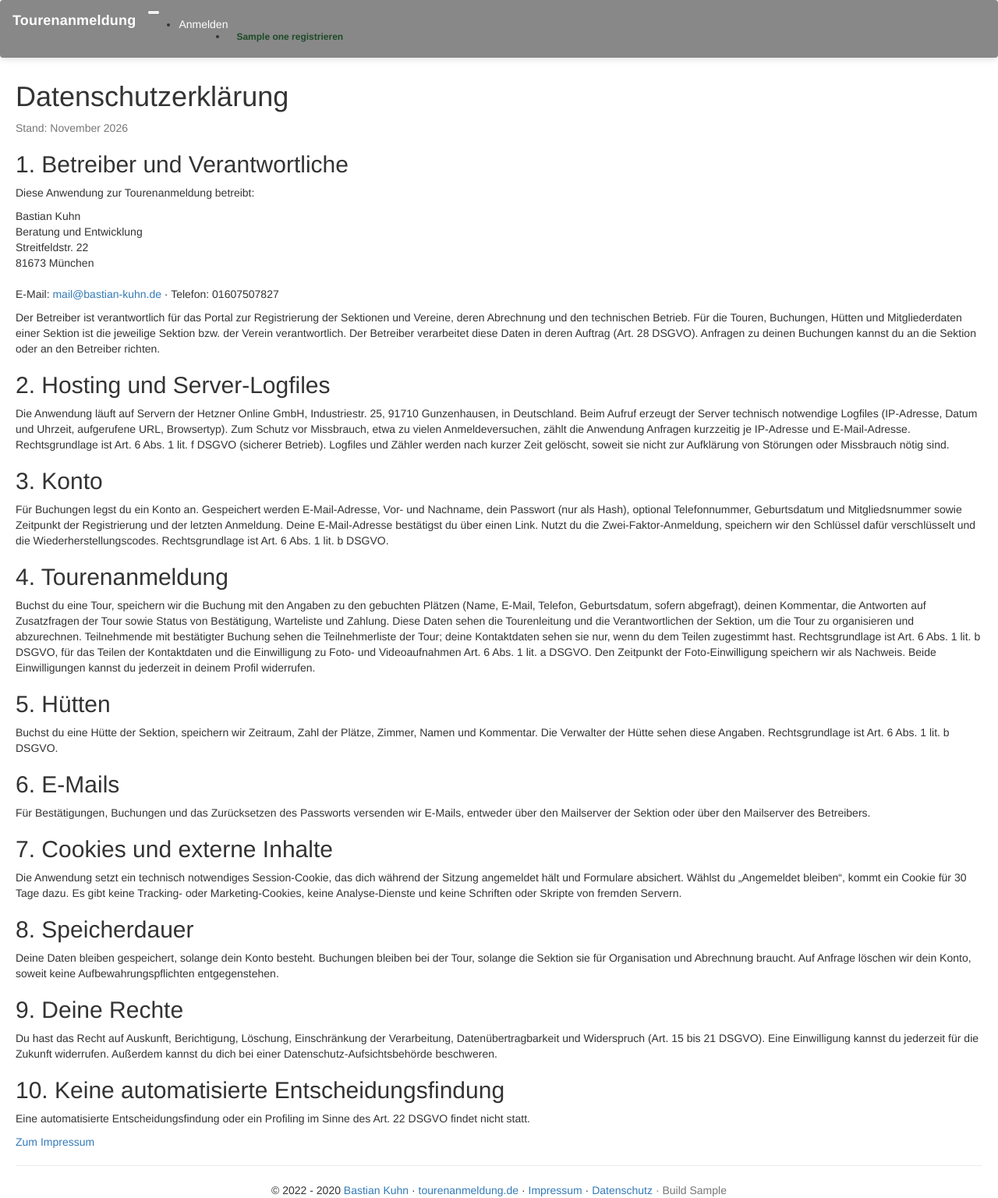
After one commit to Bastian-Kuhn/eventmanager, a Python web app: template application/templates/legal_datenschutz.html in a window 1280 px wide. The commit adds this page. Shown: the whole page at 78% size. Run offline with Jinja, Linux system fonts and the light colour scheme; the template is opened without the code that fills it: most values are stand-ins (such as "Sample title", 1, 10 or a date in 2020); some libraries are stand-ins or nearby versions.

Commit message:
Impressum und Datenschutzerklaerung
/impressum und /datenschutz auf jedem Host mit den Angaben des Betreibers,
verlinkt im Footer und in beiden Registrierungsformularen. Erreichbar auch
fuer gesperrte Sektionen. Der Abschnitt zu Stripe erscheint nur, wenn die
Abrechnung eingeschaltet ist.

```diff
--- /dev/null
+++ b/application/templates/_legal_operator.html
@@ -0,0 +1,6 @@
+<address>
+  Bastian Kuhn<br>
+  Beratung und Entwicklung<br>
+  Streitfeldstr. 22<br>
+  81673 München
+</address>
--- a/application/templates/base.html
+++ b/application/templates/base.html
@@ -118,6 +118,8 @@
   <!-- Copyright -->
   <div class="footer-copyright text-center py-3">© 2022 - {{ now.year }} <a href="https://bastian-kuhn.de">Bastian Kuhn</a>
     · <a href="https://tourenanmeldung.de">tourenanmeldung.de</a>
+    · <a href="{{ url_for('LEGAL.imprint') }}">Impressum</a>
+    · <a href="{{ url_for('LEGAL.privacy') }}">Datenschutz</a>
     {% if app_build %}<span class="text-muted"> · Build {{ app_build }}</span>{% endif %}
   </div>
   <!-- Copyright -->
--- /dev/null
+++ b/application/templates/legal_datenschutz.html
@@ -0,0 +1,96 @@
+{% extends 'base.html' %}
+{% block title %}Datenschutzerklärung{% endblock %}
+
+{% block page_content %}
+<article class="legal">
+  <h1>Datenschutzerklärung</h1>
+  <p class="text-muted">Stand: November 2026</p>
+
+  <h2>1. Betreiber und Verantwortliche</h2>
+  <p>Diese Anwendung zur Tourenanmeldung betreibt:</p>
+  {% include '_legal_operator.html' %}
+  <p>E-Mail: <a href="mailto:mail@bastian-kuhn.de">mail@bastian-kuhn.de</a> · Telefon: 01607507827</p>
+  <p>Der Betreiber ist verantwortlich für das Portal zur Registrierung der Sektionen und Vereine,
+    deren Abrechnung und den technischen Betrieb. Für die Touren, Buchungen, Hütten und Mitgliederdaten
+    einer Sektion ist die jeweilige Sektion bzw. der Verein verantwortlich{% if not portal and site.name %},
+    auf dieser Seite {{ site.name }}{% endif %}. Der Betreiber verarbeitet diese Daten in deren Auftrag
+    (Art. 28 DSGVO). Anfragen zu deinen Buchungen kannst du an die Sektion oder an den Betreiber richten.</p>
+
+  <h2>2. Hosting und Server-Logfiles</h2>
+  <p>Die Anwendung läuft auf Servern der Hetzner Online GmbH, Industriestr. 25, 91710 Gunzenhausen,
+    in Deutschland. Beim Aufruf erzeugt der Server technisch notwendige Logfiles (IP-Adresse,
+    Datum und Uhrzeit, aufgerufene URL, Browsertyp). Zum Schutz vor Missbrauch, etwa zu vielen
+    Anmeldeversuchen, zählt die Anwendung Anfragen kurzzeitig je IP-Adresse und E-Mail-Adresse.
+    Rechtsgrundlage ist Art. 6 Abs. 1 lit. f DSGVO (sicherer Betrieb). Logfiles und Zähler werden
+    nach kurzer Zeit gelöscht, soweit sie nicht zur Aufklärung von Störungen oder Missbrauch nötig sind.</p>
+
+  <h2>3. Konto</h2>
+  <p>Für Buchungen legst du ein Konto an. Gespeichert werden E-Mail-Adresse, Vor- und Nachname,
+    dein Passwort (nur als Hash), optional Telefonnummer, Geburtsdatum und Mitgliedsnummer sowie Zeitpunkt der
+    Registrierung und der letzten Anmeldung. Deine E-Mail-Adresse bestätigst du über einen Link.
+    Nutzt du die Zwei-Faktor-Anmeldung, speichern wir den Schlüssel dafür verschlüsselt und die
+    Wiederherstellungscodes. Rechtsgrundlage ist Art. 6 Abs. 1 lit. b DSGVO.</p>
+
+  <h2>4. Tourenanmeldung</h2>
+  <p>Buchst du eine Tour, speichern wir die Buchung mit den Angaben zu den gebuchten Plätzen
+    (Name, E-Mail, Telefon, Geburtsdatum, sofern abgefragt), deinen Kommentar, die Antworten auf
+    Zusatzfragen der Tour sowie Status von Bestätigung, Warteliste und Zahlung. Diese Daten sehen die
+    Tourenleitung und die Verantwortlichen der Sektion, um die Tour zu organisieren und abzurechnen.
+    Teilnehmende mit bestätigter Buchung sehen die Teilnehmerliste der Tour; deine Kontaktdaten
+    sehen sie nur, wenn du dem Teilen zugestimmt hast. Rechtsgrundlage ist Art. 6 Abs. 1 lit. b DSGVO,
+    für das Teilen der Kontaktdaten und die Einwilligung zu Foto- und Videoaufnahmen Art. 6 Abs. 1
+    lit. a DSGVO. Den Zeitpunkt der Foto-Einwilligung speichern wir als Nachweis. Beide Einwilligungen
+    kannst du jederzeit in deinem Profil widerrufen.</p>
+
+  <h2>5. Hütten</h2>
+  <p>Buchst du eine Hütte der Sektion, speichern wir Zeitraum, Zahl der Plätze, Zimmer, Namen und
+    Kommentar. Die Verwalter der Hütte sehen diese Angaben. Rechtsgrundlage ist Art. 6 Abs. 1 lit. b DSGVO.</p>
+
+  <h2>6. E-Mails</h2>
+  <p>Für Bestätigungen, Buchungen und das Zurücksetzen des Passworts versenden wir E-Mails, entweder über
+    den Mailserver der Sektion oder über den Mailserver des Betreibers.</p>
+
+  {% if billing %}
+  <h2>7. Abonnement der Sektionen und Zahlung (Stripe)</h2>
+  <p>Sektionen und Vereine, die sich über das Portal registrieren, bezahlen ihr Abonnement über den
+    Zahlungsdienstleister Stripe (Stripe Payments Europe, Ltd., 1 Grand Canal Street Lower,
+    Grand Canal Dock, Dublin, D02 H210, Irland). Zahlungsdaten wie Kartennummer oder Bankverbindung
+    gibst du direkt auf den Seiten von Stripe ein, sie erreichen diese Anwendung nicht.</p>
+  <p>An Stripe übermittelt werden die E-Mail-Adresse der Person, die das Abonnement abschließt,
+    eine interne Kennung und der Kurzname der Sektion sowie die gebuchte Menge und die
+    Abrechnungsperiode. Von Stripe erhalten wir die Kundennummer, Status und Laufzeit des
+    Abonnements. Teilnehmende an Touren haben mit Stripe nichts zu tun, ihre Daten gehen nicht an Stripe.</p>
+  <p>Rechtsgrundlage ist Art. 6 Abs. 1 lit. b DSGVO sowie Art. 6 Abs. 1 lit. c DSGVO (gesetzliche
+    Aufbewahrungspflichten). Rechnungen und Buchungsbelege bewahren wir nach den handels- und
+    steuerrechtlichen Vorschriften bis zu zehn Jahre auf (§ 147 AO, § 257 HGB).</p>
+  <p>Stripe kann Daten auch an die Stripe, Inc. in den USA übermitteln. Die Stripe, Inc. ist nach
+    dem EU-US Data Privacy Framework zertifiziert, ergänzend gelten Standardvertragsklauseln der
+    EU-Kommission. Zur Betrugsprävention und für eigene gesetzliche Pflichten verarbeitet Stripe
+    Daten auch in eigener Verantwortung. Details:
+    <a href="https://stripe.com/de/privacy" rel="noopener">stripe.com/de/privacy</a>.</p>
+  {% endif %}
+
+  {% set n = 8 if billing else 7 %}
+  <h2>{{ n }}. Cookies und externe Inhalte</h2>
+  <p>Die Anwendung setzt ein technisch notwendiges Session-Cookie, das dich während der Sitzung
+    angemeldet hält und Formulare absichert. Wählst du „Angemeldet bleiben“, kommt ein Cookie
+    für 30 Tage dazu. Es gibt keine Tracking- oder Marketing-Cookies, keine Analyse-Dienste und
+    keine Schriften oder Skripte von fremden Servern.</p>
+
+  <h2>{{ n + 1 }}. Speicherdauer</h2>
+  <p>Deine Daten bleiben gespeichert, solange dein Konto besteht. Buchungen bleiben bei der Tour,
+    solange die Sektion sie für Organisation und Abrechnung braucht. Auf Anfrage löschen wir dein
+    Konto, soweit keine Aufbewahrungspflichten entgegenstehen.</p>
+
+  <h2>{{ n + 2 }}. Deine Rechte</h2>
+  <p>Du hast das Recht auf Auskunft, Berichtigung, Löschung, Einschränkung der Verarbeitung,
+    Datenübertragbarkeit und Widerspruch (Art. 15 bis 21 DSGVO). Eine Einwilligung kannst du
+    jederzeit für die Zukunft widerrufen. Außerdem kannst du dich bei einer
+    Datenschutz-Aufsichtsbehörde beschweren.</p>
+
+  <h2>{{ n + 3 }}. Keine automatisierte Entscheidungsfindung</h2>
+  <p>Eine automatisierte Entscheidungsfindung oder ein Profiling im Sinne des Art. 22 DSGVO findet nicht statt.</p>
+
+  <p><a href="{{ url_for('LEGAL.imprint') }}">Zum Impressum</a></p>
+</article>
+{% endblock %}
--- a/application/templates/portal_register.html
+++ b/application/templates/portal_register.html
@@ -31,6 +31,7 @@
     {% else %}
     <p>Admin {{ t.gen_new }} wird dein Konto <strong>{{ current_user.email }}</strong>.</p>
     {% endif %}
+    <p class="small text-muted">Hinweise zur Verarbeitung deiner Daten findest du in der <a href="{{ url_for('LEGAL.privacy') }}">Datenschutzerklärung</a>.</p>
     {{ wtf.form_field(form.submit, button_map={'submit': 'primary'}) }}
   </form>
 </main>
--- a/application/templates/user_create.html
+++ b/application/templates/user_create.html
@@ -18,6 +18,7 @@
       {{ wtf.form_field(form.data_optin) }}
       {{ wtf.form_field(form.password) }}
       {{ wtf.form_field(form.password_repeat) }}
+      <p class="small text-muted">Hinweise zur Verarbeitung deiner Daten findest du in der <a href="{{ url_for('LEGAL.privacy') }}">Datenschutzerklärung</a>.</p>
       {{ wtf.form_field(form.submit) }}
     </form>
   </div>
```
Also changed, not shown: application/__init__.py (+5 -2 lines), application/legal.py (added, +19 -0 lines), application/templates/legal_impressum.html (added, +51 -0 lines), tests/test_portal.py (+16 -0 lines).
